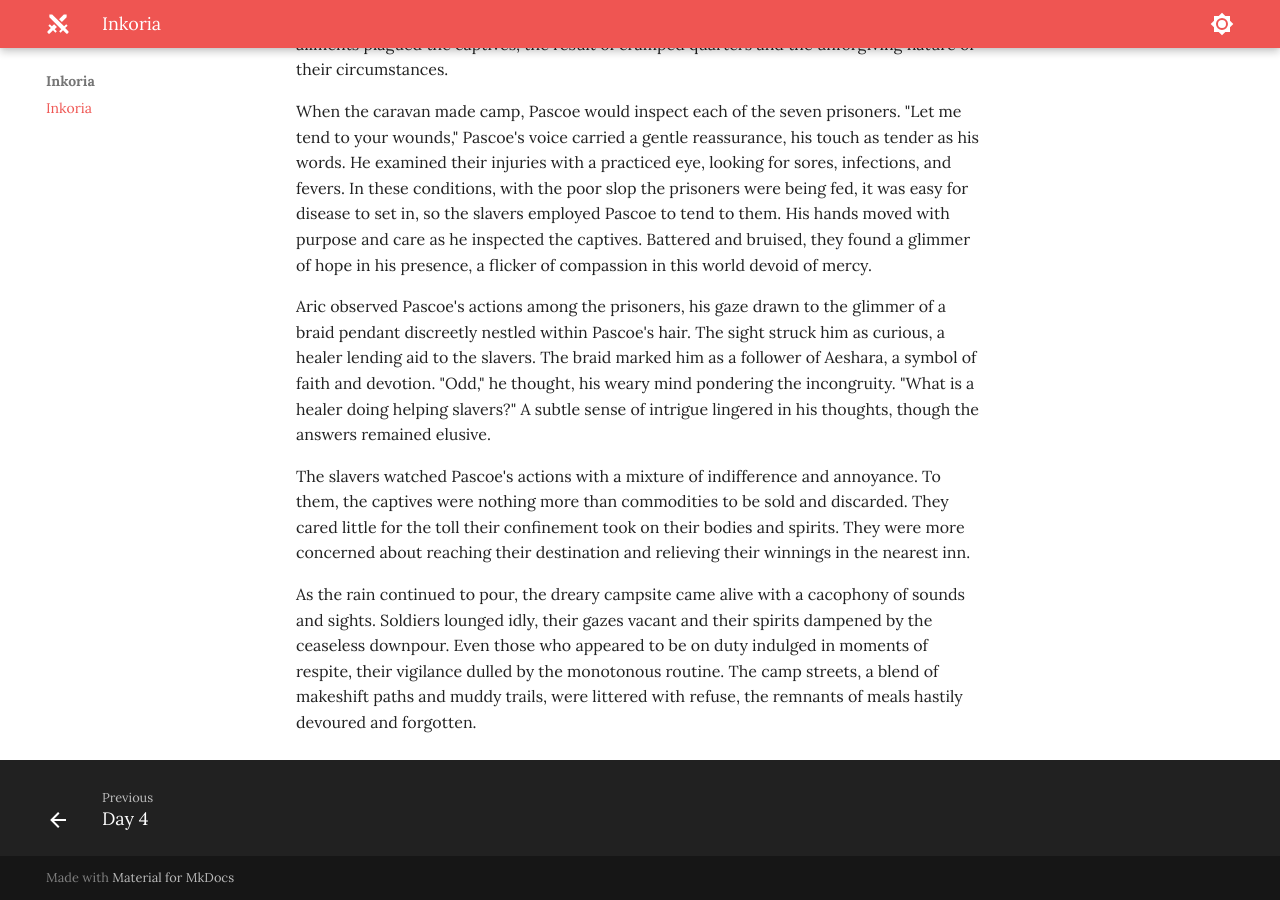
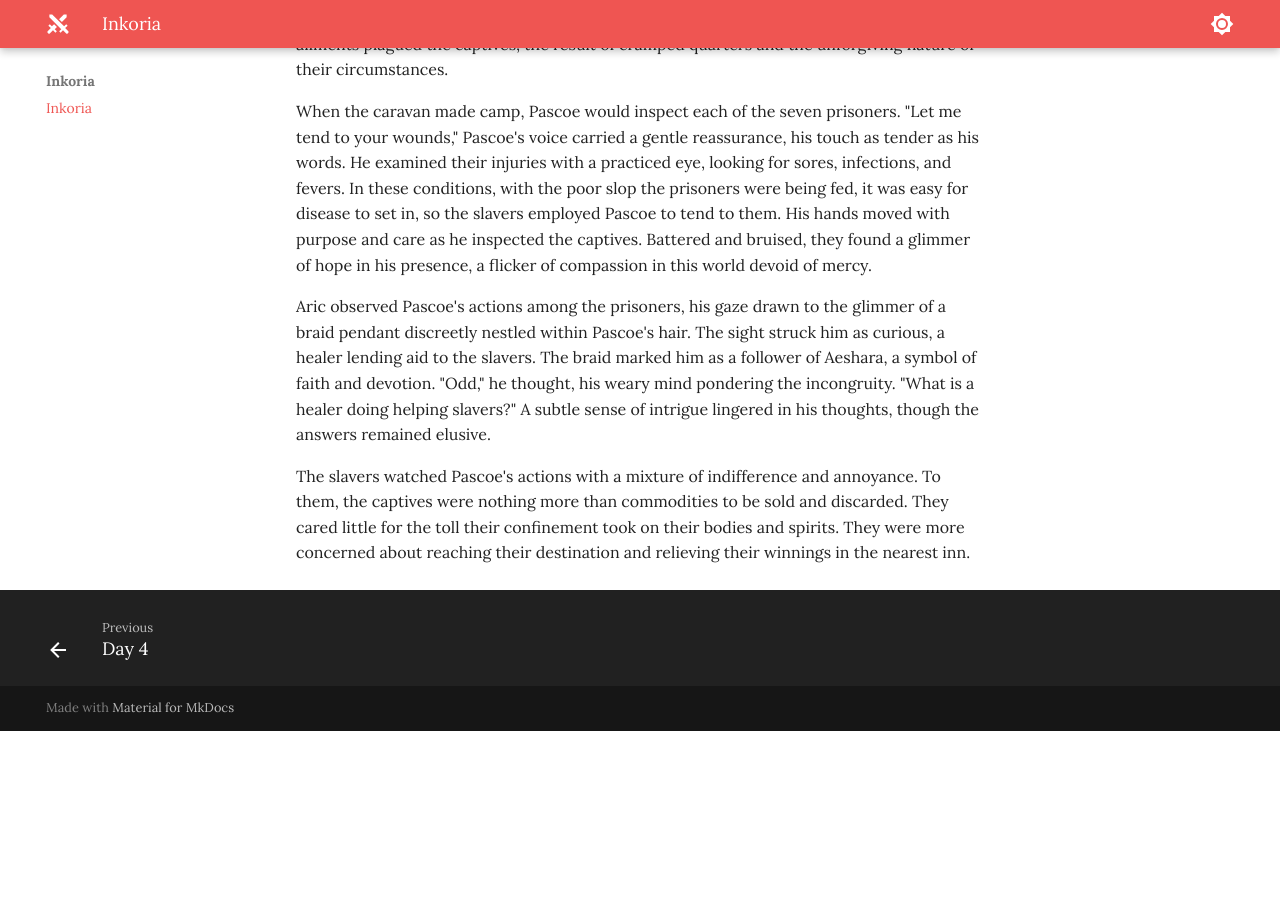
Before and after one commit to jonasmcferreira/adventures, an MkDocs documentation site: the page built from docs/inkoria/00.md, in a window 1280 px wide and 900 px high, scrolled down 2093 px. Built offline with MkDocs 1.6.1 and Material for MkDocs 9.7.7, drawn with Linux system fonts in a browser that asks for light colours; after the commit the page ends 2824 px from its top, so only the background shows below that.

Commit message:
Update 00.md

```diff
--- a/docs/inkoria/00.md
+++ b/docs/inkoria/00.md
@@ -33,5 +33,3 @@ When the caravan made camp, Pascoe would inspect each of the seven prisoners. "L
 Aric observed Pascoe's actions among the prisoners, his gaze drawn to the glimmer of a braid pendant discreetly nestled within Pascoe's hair. The sight struck him as curious, a healer lending aid to the slavers. The braid marked him as a follower of Aeshara, a symbol of faith and devotion. "Odd," he thought, his weary mind pondering the incongruity. "What is a healer doing helping slavers?" A subtle sense of intrigue lingered in his thoughts, though the answers remained elusive.
 
 The slavers watched Pascoe's actions with a mixture of indifference and annoyance. To them, the captives were nothing more than commodities to be sold and discarded. They cared little for the toll their confinement took on their bodies and spirits. They were more concerned about reaching their destination and relieving their winnings in the nearest inn.
-
-As the rain continued to pour, the dreary campsite came alive with a cacophony of sounds and sights. Soldiers lounged idly, their gazes vacant and their spirits dampened by the ceaseless downpour. Even those who appeared to be on duty indulged in moments of respite, their vigilance dulled by the monotonous routine. The camp streets, a blend of makeshift paths and muddy trails, were littered with refuse, the remnants of meals hastily devoured and forgotten.
```
